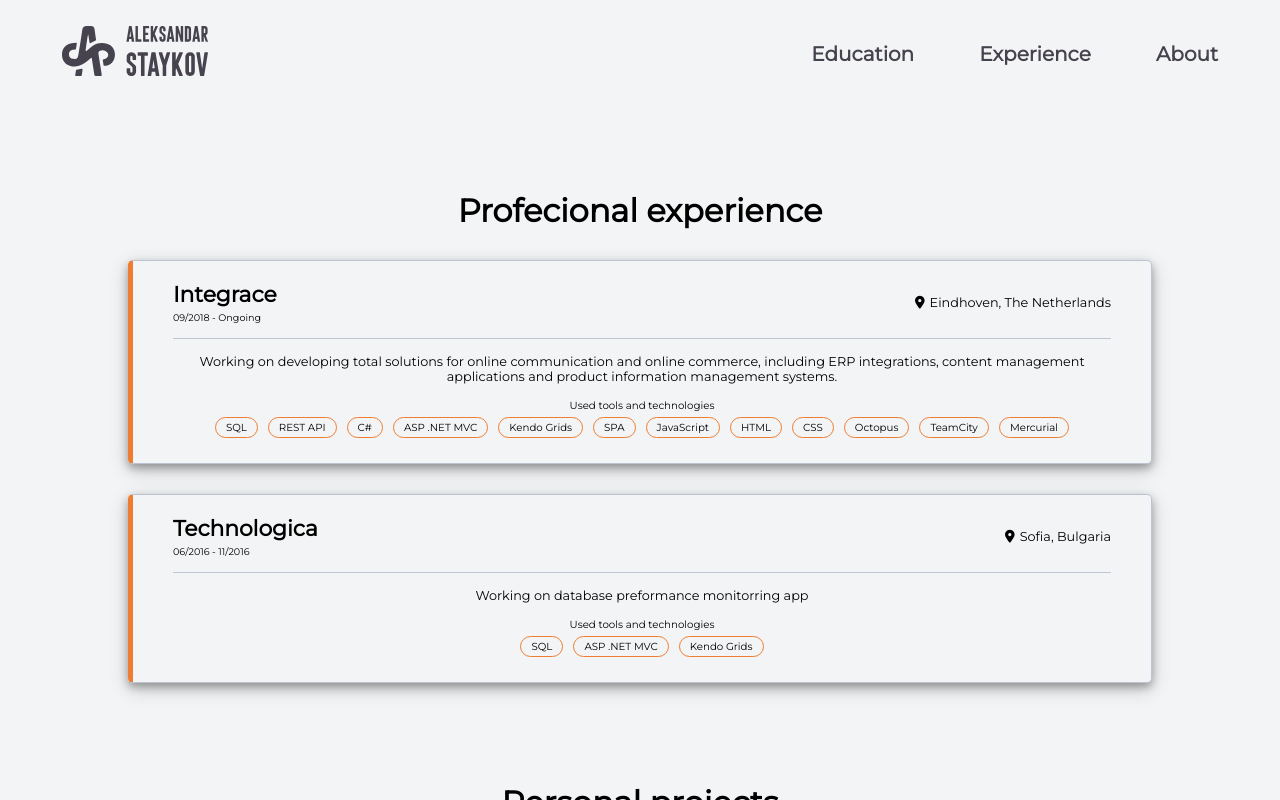
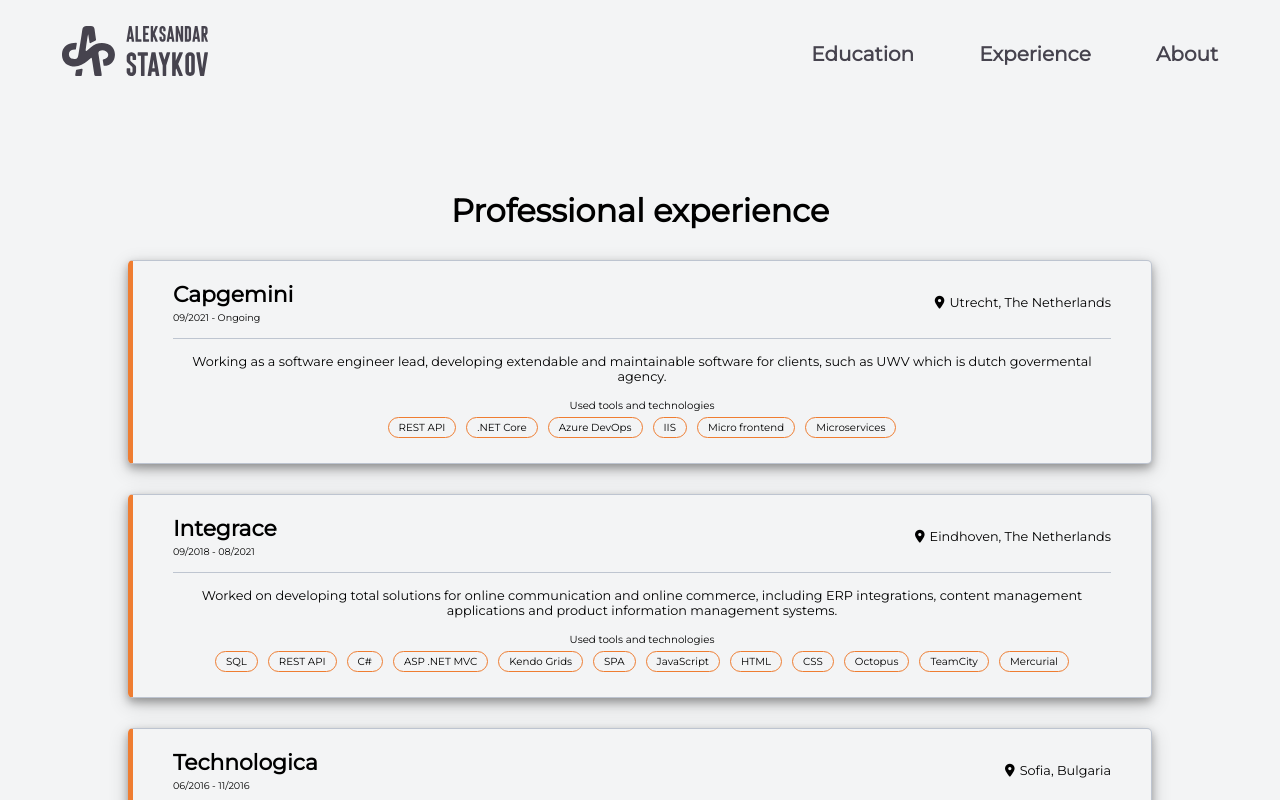
Before and after one commit to AleksandarStaikov/astaykov-ui, a Vue app: page /experience in a window 1280 px wide. Shown: the top 800 px of the page. Built offline with nearby package versions, Linux system fonts and the light colour scheme.

Commit message:
added Capgemini

```diff
--- a/src/views/Education.vue
+++ b/src/views/Education.vue
@@ -78,7 +78,7 @@
         <span>Fontys University Specialization</span>
       </div>
       <div class="course">
-        <h1>Deffensive Cybersecurity</h1>
+        <h1>Defensive Cybersecurity</h1>
         <span>Fontys University Specialization</span>
       </div>
       <div class="course">
--- a/src/views/Experience.vue
+++ b/src/views/Experience.vue
@@ -1,12 +1,38 @@
 <template>
   <div class="experience-wrapper">
-    <div class="profecional-experience">
-      <h1>Profecional experience</h1>
+    <div class="professional-experience">
+      <h1>Professional experience</h1>
+      <div class="experience-item">
+        <div class="split">
+          <div class="left">
+            <h1>Capgemini</h1>
+            <div>09/2021 - Ongoing</div>
+          </div>
+          <div class="right">
+            <div class="icon"><i class="fas fa-map-marker-alt"></i></div>
+            <div>Utrecht, The Netherlands</div>
+          </div>
+        </div>
+        <div class="description">
+          Working as a software engineer lead, developing extendable and maintainable software for clients, such as UWV which is dutch govermental agency.
+        </div>
+        <div class="tools">
+          <div class="heading">Used tools and technologies</div>
+          <div class="badges">
+            <div>REST API</div>
+            <div>.NET Core</div>
+            <div>Azure DevOps</div>
+            <div>IIS</div>
+            <div>Micro frontend</div>
+            <div>Microservices</div>
+          </div>
+        </div>
+      </div>
       <div class="experience-item">
         <div class="split">
           <div class="left">
             <h1>Integrace</h1>
-            <div>09/2018 - Ongoing</div>
+            <div>09/2018 - 08/2021</div>
           </div>
           <div class="right">
             <div class="icon"><i class="fas fa-map-marker-alt"></i></div>
@@ -14,7 +40,7 @@
           </div>
         </div>
         <div class="description">
-          Working on developing total solutions for online communication and
+          Worked on developing total solutions for online communication and
           online commerce, including ERP integrations, content management
           applications and product information management systems.
         </div>
```
Also changed, not shown: 1 other file (tests, documents, lock files or other folders).
